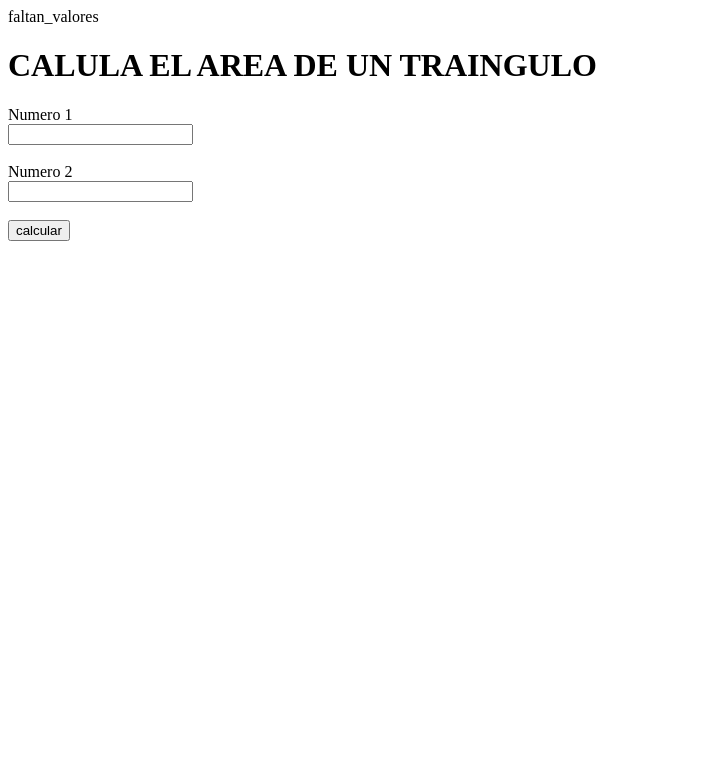
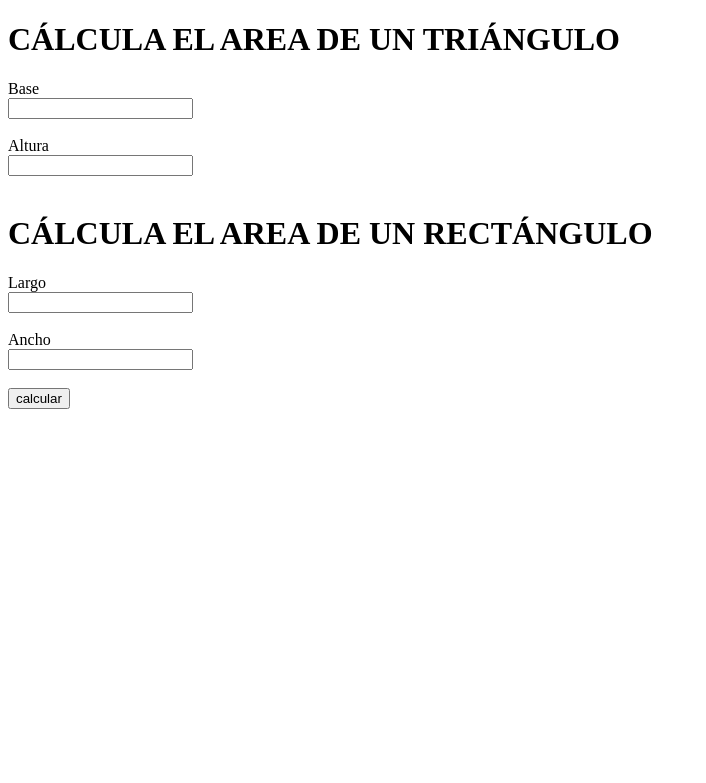
Before and after one commit to Franklinrgarciat/clasesonline, a PHP site: page /clasesonline/calculo_area.php in a window 1280 px wide. Shown: the top 783 px of the page, without its empty margins (0-706 px from the left). Run offline with PHP 8.4, Linux system fonts and the light colour scheme.

Commit message:
arreglando formulario de calculo de area

```diff
--- a/php/calculo_area.php
+++ b/php/calculo_area.php
@@ -1,64 +1,67 @@
 <?php
-$resultado1 = false;
-$resultado2 = false;
-$error = 'faltan_valores';
 
-if (!empty($_POST['n1']) && !empty($_POST['n2'])) {
-	$error = 'ok';
-	if (isset($_POST['calcular'])) {
-		$resultado1 = "el area de un triangulo es :".($_POST['n1'] * $_POST['n2'] / 2);
+extract($_REQUEST);
+
+if (isset($enviadas)) {
+	if (!empty($base) || !empty($altura)) {
+		$areat=$base*$altura/2;
+		$resultado1=false;
+	}else{
+
+		$resultado1 = true;
 	}
-	if (isset($_POST['calcular'])) {
-		$resultado2 = "el area de un RECTANGULO es :".($_POST['n1'] * $_POST['n2']);
+	if (!empty($ancho) || !empty($largo)) {
+		$arear=$ancho*$largo;
+		$resultado2=false;
+	}else{
 
+		$resultado2 = true;
+	}
+} else {
+	$enviadas=0;
+}
 
-		$n1 = $_POST['n1'];
-		$n2 = $_POST['n2'];
-
-		if (!is_int($n1) && filter_var($n1, FILTER_VALIDATE_INT)) {
-			$error = 'n1';
-		}
-		if (!is_int($n2) && filter_var($n2, FILTER_VALIDATE_INT)) {
-			$error = 'n2';
-		}
-	}
-	}else{
-	echo $error = "faltan_valores";
-}
  ?>
  <!DOCTYPE html>
  <html lang="es">
  <head>
  	<meta charset="utf-8">
- 	<title>Calculo de el area</title>
+ 	<title>Cálculo de el área</title>
  </head>
  <body>
- 	 <?php
- 	 if (isset ( $_GET['error'] )) {
-		$error = $_GET['error'];
-	if ($error == "faltan_valores") {
-		echo "<b style='color: blue'> Faltan Datos Por completar </b>";
-	}
-}
- 	 ?>
+ 	<h4>
+ 		<?php
+ 		if($enviadas==1){
+ 	 		if($resultado1){
+ 	 			echo "Faltan valores para calcular el área del triángulo";
+ 	 		}else{
+ 	 			echo "El área del triángulo es:".$areat."<br>";
+ 	 		}
+ 	 		if($resultado2){
+ 	 			echo "Falta valores para calcular el área del rectángulo";
+ 	 		}else{
+ 	 			echo "El área del rectángulo es:".$arear."<br>";
+ 	 		}
+ 	 	}
+ 	  	?>
 
+ 	</h4>
 
- 	<h1>CALULA EL AREA DE UN TRAINGULO</h1>
  	<form action="" method="POST" >
- 	<label for="n1"> Numero 1 </label><br>
- 	<input type="number" name="n1"><br><br>
- 	<label for="n2"> Numero 2 </label><br>
- 	<input type="number" name="n2"><br><br>
+ 	<h1>CÁLCULA EL AREA DE UN TRIÁNGULO</h1>
+ 	<label for="base"> Base </label><br>
+ 	<input type="number" name="base"><br><br>
+ 	<label for="altura"> Altura </label><br>
+ 	<input type="number" name="altura"><br><br>
+ 	<h1>CÁLCULA EL AREA DE UN RECTÁNGULO</h1>
+ 	<label for="largo"> Largo </label><br>
+ 	<input type="number" name="largo"><br><br>
+ 	<label for="ancho"> Ancho </label><br>
+ 	<input type="number" name="ancho"><br><br>
+ 	<input type="hidden" name="enviadas" value="1">
  	<input type="submit" name="calcular" value="calcular">
  	</form>
- 	<?php
- 	if ($resultado1 != false){
- 		echo "<h2>$resultado1</h2>";
- 	}
- 	if ($resultado2 != false) {
- 		echo "<h2>$resultado2</h2>";
- 	}
- 	?>
+
 
  </body>
  </html>
```
Also changed, not shown: php/buscar_array.php (added, +20 -0 lines).
